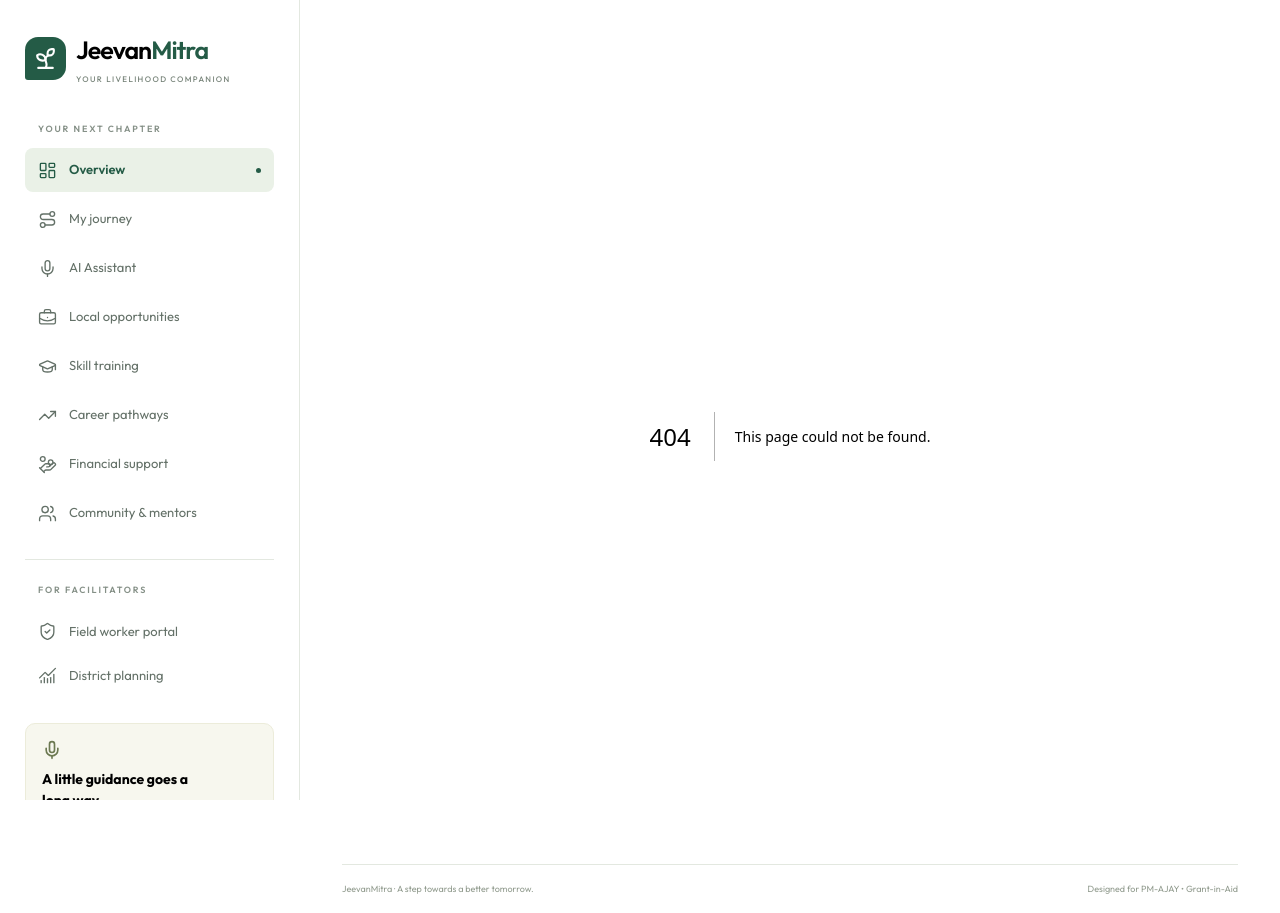
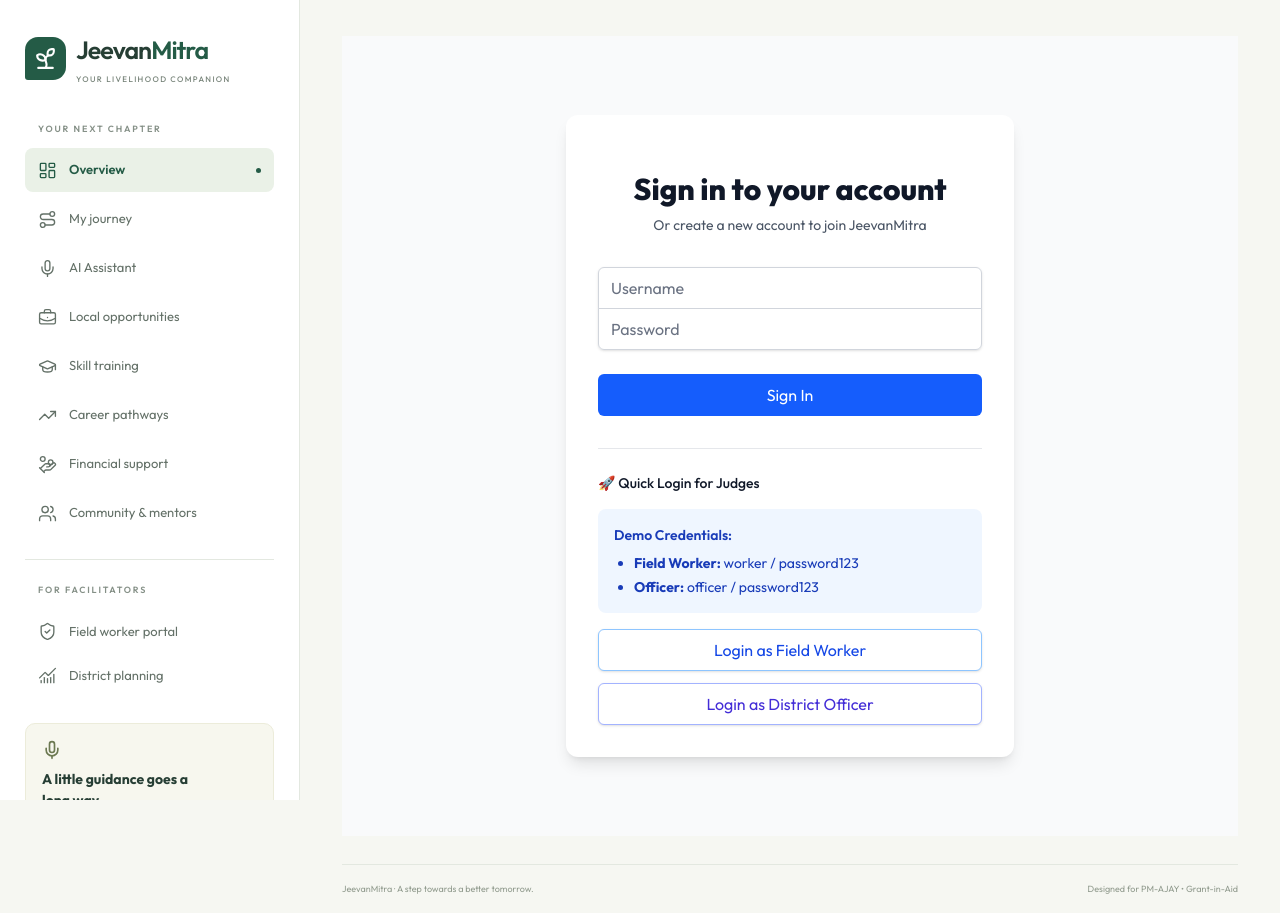
Before and after one commit to itsayushch/jeevan-mitra, a Next.js app in the folder frontend/: page /login in a window 1280 px wide. Before the commit this address had no page. Built offline with nearby package versions, Linux system fonts and the light colour scheme.

Commit message:
feat(auth): add login screen with quick login for judges

```diff
--- /dev/null
+++ b/frontend/src/app/login/page.tsx
@@ -0,0 +1,128 @@
+'use client';
+
+import React, { useState } from 'react';
+import { useRouter } from 'next/navigation';
+import { api } from '@/lib/api';
+
+export default function LoginPage() {
+  const router = useRouter();
+  const [username, setUsername] = useState('');
+  const [password, setPassword] = useState('');
+  const [loading, setLoading] = useState(false);
+  const [error, setError] = useState('');
+
+  const handleLogin = async (e?: React.FormEvent, presetUsername?: string) => {
+    if (e) e.preventDefault();
+    setError('');
+    setLoading(true);
+
+    const targetUsername = presetUsername || username;
+    const targetPassword = presetUsername ? 'password123' : password;
+
+    try {
+      const data = await api.login(targetUsername, targetPassword);
+      // Determine redirection based on role
+      if (data.user.role === 'field_worker') {
+        router.push('/field-worker');
+      } else if (data.user.role === 'district_officer' || data.user.role === 'admin') {
+        router.push('/district-planner');
+      } else {
+        router.push('/'); // Fallback
+      }
+    } catch (err: any) {
+      setError(err.message || 'Login failed. Please check your credentials.');
+    } finally {
+      setLoading(false);
+    }
+  };
+
+  return (
+    <div className="min-h-screen flex items-center justify-center bg-gray-50 py-12 px-4 sm:px-6 lg:px-8">
+      <div className="max-w-md w-full space-y-8 bg-white p-8 rounded-xl shadow-lg">
+        <div>
+          <h2 className="mt-6 text-center text-3xl font-extrabold text-gray-900">
+            Sign in to your account
+          </h2>
+          <p className="mt-2 text-center text-sm text-gray-600">
+            Or create a new account to join JeevanMitra
+          </p>
+        </div>
+
+        {error && (
+          <div className="bg-red-50 border border-red-200 text-red-600 px-4 py-3 rounded-md text-sm">
+            {error}
+          </div>
+        )}
+
+        <form className="mt-8 space-y-6" onSubmit={handleLogin}>
+          <div className="rounded-md shadow-sm -space-y-px">
+            <div>
+              <label htmlFor="username" className="sr-only">Username</label>
+              <input
+                id="username"
+                name="username"
+                type="text"
+                required
+                className="appearance-none rounded-none relative block w-full px-3 py-2 border border-gray-300 placeholder-gray-500 text-gray-900 rounded-t-md focus:outline-none focus:ring-blue-500 focus:border-blue-500 focus:z-10 sm:text-sm"
+                placeholder="Username"
+                value={username}
+                onChange={(e) => setUsername(e.target.value)}
+              />
+            </div>
+            <div>
+              <label htmlFor="password" className="sr-only">Password</label>
+              <input
+                id="password"
+                name="password"
+                type="password"
+                required
+                className="appearance-none rounded-none relative block w-full px-3 py-2 border border-gray-300 placeholder-gray-500 text-gray-900 rounded-b-md focus:outline-none focus:ring-blue-500 focus:border-blue-500 focus:z-10 sm:text-sm"
+                placeholder="Password"
+                value={password}
+                onChange={(e) => setPassword(e.target.value)}
+              />
+            </div>
+          </div>
+
+          <div>
+            <button
+              type="submit"
+              disabled={loading}
+              className="group relative w-full flex justify-center py-2 px-4 border border-transparent text-sm font-medium rounded-md text-white bg-blue-600 hover:bg-blue-700 focus:outline-none focus:ring-2 focus:ring-offset-2 focus:ring-blue-500"
+            >
+              {loading ? 'Signing in...' : 'Sign In'}
+            </button>
+          </div>
+        </form>
+
+        <div className="mt-8 pt-6 border-t border-gray-200">
+          <h3 className="text-sm font-medium text-gray-900 mb-4">🚀 Quick Login for Judges</h3>
+          <div className="bg-blue-50 rounded-lg p-4 mb-4 text-sm text-blue-800">
+            <p className="font-semibold mb-2">Demo Credentials:</p>
+            <ul className="list-disc pl-5 space-y-1">
+              <li><strong>Field Worker:</strong> worker / password123</li>
+              <li><strong>Officer:</strong> officer / password123</li>
+            </ul>
+          </div>
+
+          <div className="grid grid-cols-1 gap-3">
+            <button
+              onClick={() => handleLogin(undefined, 'worker')}
+              disabled={loading}
+              className="w-full flex justify-center py-2 px-4 border border-blue-300 shadow-sm text-sm font-medium rounded-md text-blue-700 bg-white hover:bg-blue-50 focus:outline-none focus:ring-2 focus:ring-offset-2 focus:ring-blue-500"
+            >
+              Login as Field Worker
+            </button>
+            <button
+              onClick={() => handleLogin(undefined, 'officer')}
+              disabled={loading}
+              className="w-full flex justify-center py-2 px-4 border border-indigo-300 shadow-sm text-sm font-medium rounded-md text-indigo-700 bg-white hover:bg-indigo-50 focus:outline-none focus:ring-2 focus:ring-offset-2 focus:ring-indigo-500"
+            >
+              Login as District Officer
+            </button>
+          </div>
+        </div>
+      </div>
+    </div>
+  );
+}
```
